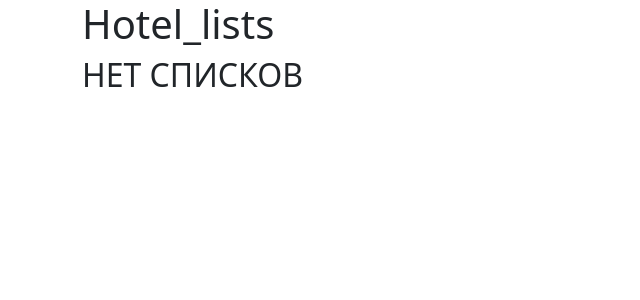
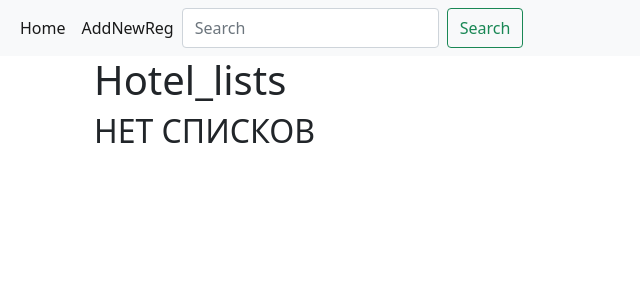
Before and after one commit to Gustaff0/exam, a Django app: page / in a window 1280 px wide. Shown: the top 300 px of the page, without its empty margins (0-640 px from the left). Run offline with Django 3.2, Linux system fonts and the light colour scheme; data that the repository does not hold is empty; some libraries are stand-ins or nearby versions.

Commit message:
add base shablon

```diff
--- a/exam_1_django/webapp/templates/base.html
+++ b/exam_1_django/webapp/templates/base.html
@@ -0,0 +1,41 @@
+<!doctype html>
+<html lang="en">
+<head>
+    <meta charset="UTF-8">
+    <meta name="viewport"
+          content="width=device-width, user-scalable=no, initial-scale=1.0, maximum-scale=1.0, minimum-scale=1.0">
+    <meta http-equiv="X-UA-Compatible" content="ie=edge">
+    <link href="https://cdn.jsdelivr.net/npm/bootstrap@5.0.0-beta2/dist/css/bootstrap.min.css" rel="stylesheet" integrity="sha384-BmbxuPwQa2lc/FVzBcNJ7UAyJxM6wuqIj61tLrc4wSX0szH/Ev+nYRRuWlolflfl" crossorigin="anonymous">
+</head>
+<body>
+
+<nav class="navbar navbar-expand-lg navbar-light bg-light">
+  <div class="container-fluid">
+    <div class="collapse navbar-collapse" id="navbarSupportedContent">
+      <ul class="navbar-nav me-auto mb-2 mb-lg-0">
+        <li class="nav-item">
+          <a class="nav-link active" aria-current="page" href="{% url 'home' %}">Home</a>
+        </li>
+        {% block menu %}{% endblock %}
+      </ul>
+    </div>
+  </div>
+</nav>
+<div class="container">
+    {% block content %}{% endblock %}
+</div>
+
+
+
+
+
+
+
+
+
+
+<script src="https://cdn.jsdelivr.net/npm/bootstrap@5.0.0-beta2/dist/js/bootstrap.bundle.min.js" integrity="sha384-b5kHyXgcpbZJO/tY9Ul7kGkf1S0CWuKcCD38l8YkeH8z8QjE0GmW1gYU5S9FOnJ0" crossorigin="anonymous"></script>
+<script src="https://cdn.jsdelivr.net/npm/@popperjs/core@2.6.0/dist/umd/popper.min.js" integrity="sha384-KsvD1yqQ1/1+IA7gi3P0tyJcT3vR+NdBTt13hSJ2lnve8agRGXTTyNaBYmCR/Nwi" crossorigin="anonymous"></script>
+<script src="https://cdn.jsdelivr.net/npm/bootstrap@5.0.0-beta2/dist/js/bootstrap.min.js" integrity="sha384-nsg8ua9HAw1y0W1btsyWgBklPnCUAFLuTMS2G72MMONqmOymq585AcH49TLBQObG" crossorigin="anonymous"></script>
+</body>
+</html>
--- a/exam_1_django/webapp/templates/create.html
+++ b/exam_1_django/webapp/templates/create.html
@@ -1,3 +1,4 @@
+{% extends 'base.html' %}
 <!doctype html>
 <html lang="en">
 <head>
@@ -8,6 +9,7 @@
     <title>Document</title>
 </head>
 <body>
+{% block content %}
     <h1>Create Hotel Reg</h1>
 <form action="{% url 'create' %}" method="post">
     {% csrf_token %}
@@ -20,5 +22,6 @@
     <br/>
     <input type="submit" value="Send"/>
 </form>
+{% endblock %}
 </body>
 </html>
--- a/exam_1_django/webapp/templates/delete.html
+++ b/exam_1_django/webapp/templates/delete.html
@@ -1,3 +1,4 @@
+{% extends 'base.html' %}
 <!doctype html>
 <html lang="en">
 <head>
@@ -8,6 +9,7 @@
     <link href="https://cdn.jsdelivr.net/npm/bootstrap@5.0.0-beta2/dist/css/bootstrap.min.css" rel="stylesheet" integrity="sha384-BmbxuPwQa2lc/FVzBcNJ7UAyJxM6wuqIj61tLrc4wSX0szH/Ev+nYRRuWlolflfl" crossorigin="anonymous">
 </head>
 <body>
+{% block content %}
 
 
     <h1>Are you sure want to delete Hotel-reg "{{ hotel }}"?</h1>
@@ -26,5 +28,6 @@
 <script src="https://cdn.jsdelivr.net/npm/bootstrap@5.0.0-beta2/dist/js/bootstrap.bundle.min.js" integrity="sha384-b5kHyXgcpbZJO/tY9Ul7kGkf1S0CWuKcCD38l8YkeH8z8QjE0GmW1gYU5S9FOnJ0" crossorigin="anonymous"></script>
 <script src="https://cdn.jsdelivr.net/npm/@popperjs/core@2.6.0/dist/umd/popper.min.js" integrity="sha384-KsvD1yqQ1/1+IA7gi3P0tyJcT3vR+NdBTt13hSJ2lnve8agRGXTTyNaBYmCR/Nwi" crossorigin="anonymous"></script>
 <script src="https://cdn.jsdelivr.net/npm/bootstrap@5.0.0-beta2/dist/js/bootstrap.min.js" integrity="sha384-nsg8ua9HAw1y0W1btsyWgBklPnCUAFLuTMS2G72MMONqmOymq585AcH49TLBQObG" crossorigin="anonymous"></script>
+{% endblock %}
 </body>
 </html>
--- a/exam_1_django/webapp/templates/edit.html
+++ b/exam_1_django/webapp/templates/edit.html
@@ -1,3 +1,4 @@
+{% extends 'base.html' %}
 <!doctype html>
 <html lang="en">
 <head>
@@ -8,6 +9,7 @@
     <title>Document</title>
 </head>
 <body>
+{% block content %}
     <h1>Edit Hotel Reg</h1>
 <form action="{% url 'edit' hotel.pk %}" method="post">
     {% csrf_token %}
@@ -20,6 +22,7 @@
     <br/>
     <input type="submit" value="Send"/>
 </form>
+{% endblock %}
 
 </body>
 </html>
--- a/exam_1_django/webapp/templates/lists.html
+++ b/exam_1_django/webapp/templates/lists.html
@@ -1,3 +1,4 @@
+{% extends 'base.html' %}
 <!doctype html>
 <html lang="en">
 <head>
@@ -8,6 +9,16 @@
     <link href="https://cdn.jsdelivr.net/npm/bootstrap@5.0.0-beta2/dist/css/bootstrap.min.css" rel="stylesheet" integrity="sha384-BmbxuPwQa2lc/FVzBcNJ7UAyJxM6wuqIj61tLrc4wSX0szH/Ev+nYRRuWlolflfl" crossorigin="anonymous">
 </head>
 <body>
+{% block menu %}
+        <li class="nav-item">
+          <a class="nav-link active" aria-current="page" href="{% url 'create' %}">AddNewReg</a>
+        </li>
+      <form class="d-flex">
+        <input class="form-control me-2" type="search-name" placeholder="Search" aria-label="Search">
+        <button class="btn btn-outline-success" type="submit">Search</button>
+      </form>
+{% endblock %}
+{% block content %}
 <div class="container">
     <h1>Hotel_lists</h1>
     {% if not lists %}
@@ -37,5 +48,6 @@
 <script src="https://cdn.jsdelivr.net/npm/bootstrap@5.0.0-beta2/dist/js/bootstrap.bundle.min.js" integrity="sha384-b5kHyXgcpbZJO/tY9Ul7kGkf1S0CWuKcCD38l8YkeH8z8QjE0GmW1gYU5S9FOnJ0" crossorigin="anonymous"></script>
 <script src="https://cdn.jsdelivr.net/npm/@popperjs/core@2.6.0/dist/umd/popper.min.js" integrity="sha384-KsvD1yqQ1/1+IA7gi3P0tyJcT3vR+NdBTt13hSJ2lnve8agRGXTTyNaBYmCR/Nwi" crossorigin="anonymous"></script>
 <script src="https://cdn.jsdelivr.net/npm/bootstrap@5.0.0-beta2/dist/js/bootstrap.min.js" integrity="sha384-nsg8ua9HAw1y0W1btsyWgBklPnCUAFLuTMS2G72MMONqmOymq585AcH49TLBQObG" crossorigin="anonymous"></script>
+{% endblock %}
 </body>
 </html>
```
